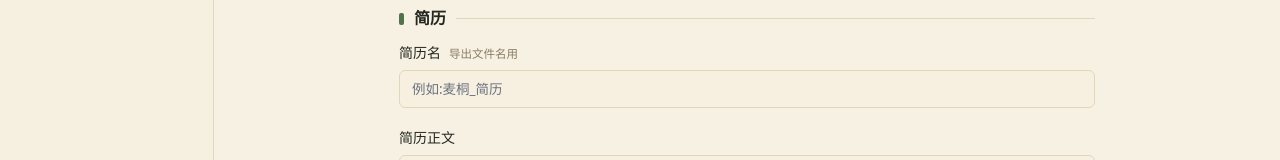
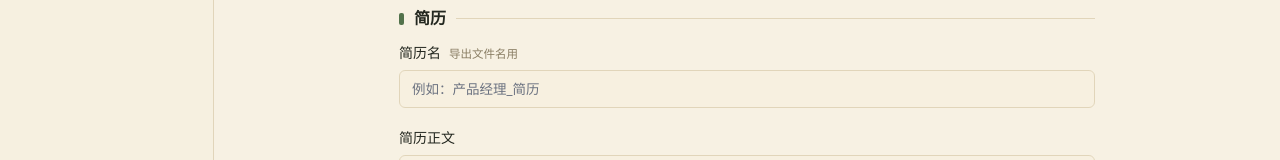
Before and after one commit to wuxiiing/resumatch, a Next.js app: page /profile in a window 1280 px wide. Shown: the part 471-631 px from the top of the page. Built offline with nearby package versions, Linux system fonts and the light colour scheme.

Commit message:
fix: 隐私泄露——移除profile页placeholder中的真实姓名+untrack sample.docx

```diff
--- a/app/profile/page.tsx
+++ b/app/profile/page.tsx
@@ -107,7 +107,7 @@ export default function ProfilePage() {
             <span className="h-px flex-1 bg-gf-rule" />
           </div>
           <Field label="简历名" hint="导出文件名用">
-            <input className={inputCls} value={resumeName} onChange={(e) => setResumeName(e.target.value)} placeholder="例如:麦桐_简历" />
+            <input className={inputCls} value={resumeName} onChange={(e) => setResumeName(e.target.value)} placeholder="例如：产品经理_简历" />
           </Field>
           <Field label="简历正文">
             <textarea
```
Also changed, not shown: 2 other files (tests, documents, lock files or other folders).
